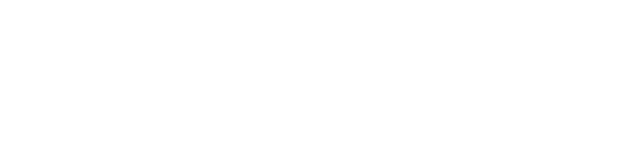
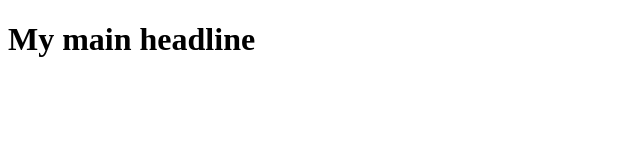
Before and after one commit to webkordins/eee, a plain HTML site: page index.html in a window 1280 px wide. Shown: the whole page, without its empty margins (0-640 px from the left). Drawn offline with Linux system fonts and the light colour scheme.

Commit message:
add title

```diff
--- a/index.html
+++ b/index.html
@@ -7,6 +7,6 @@
   <title>Document</title>
 </head>
 <body>
-  <h1></h1>
+  <h1>My main headline</h1>
 </body>
 </html>
```
